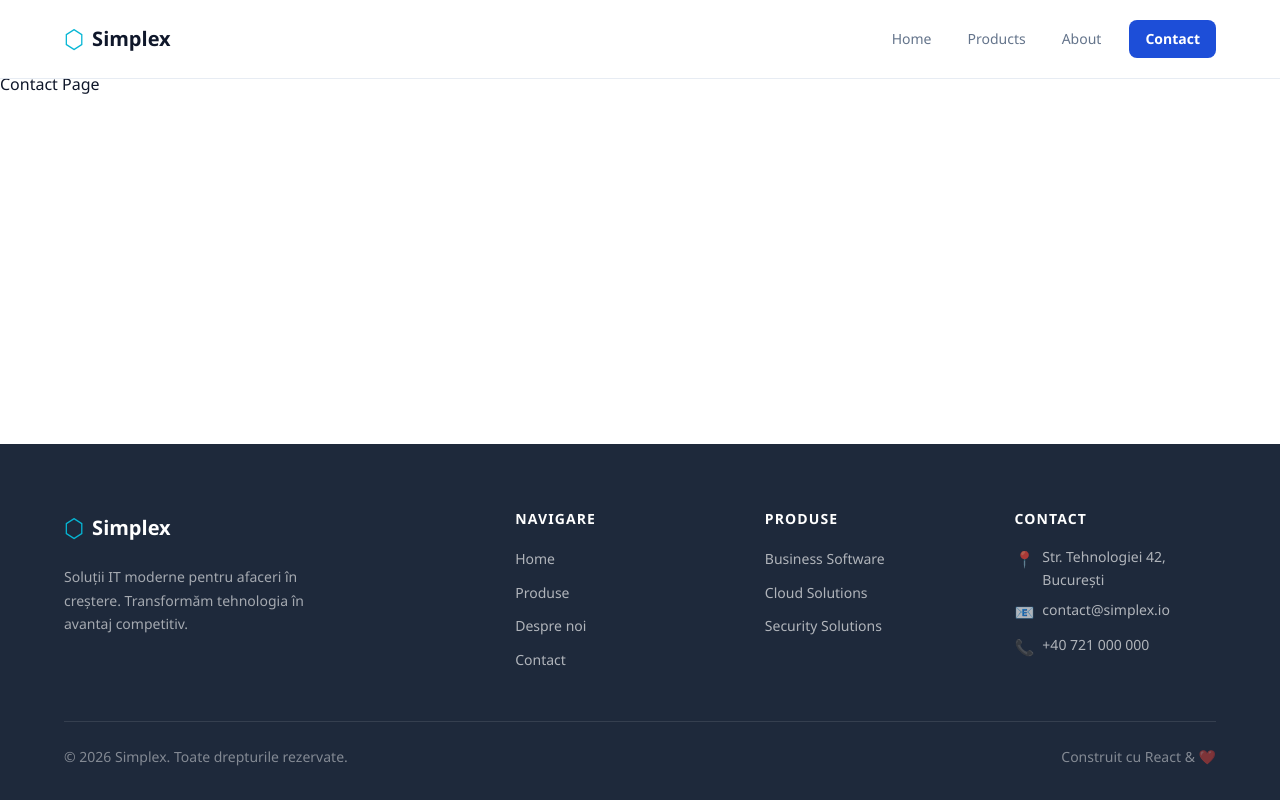
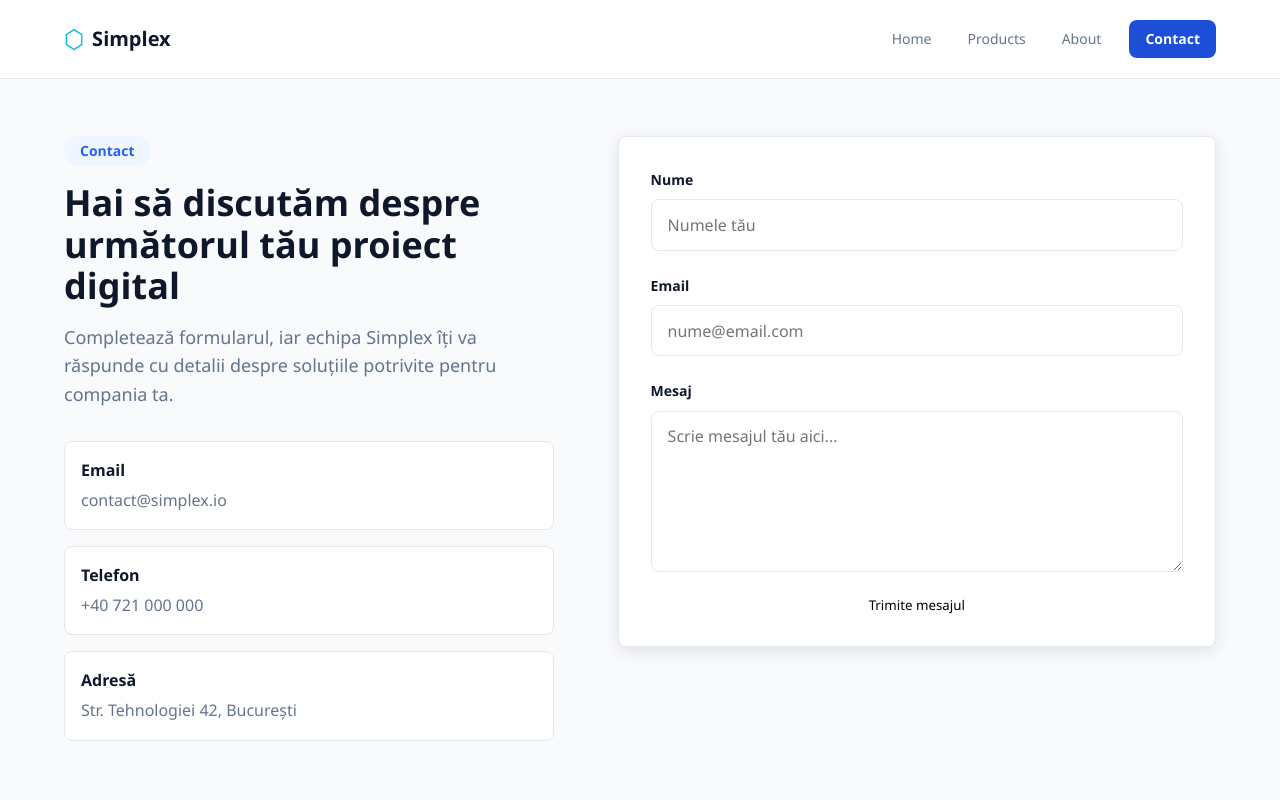
Before and after one commit to MisaGrib/Practica_2026-AplicatieWebSimplex, a React (Vite) app: page /contact in a window 1280 px wide. Shown: the top 800 px of the page. Built offline with nearby package versions, Linux system fonts and the light colour scheme.

Commit message:
Build contact page with client-side validation

```diff
--- a/src/pages/Contact/Contact.css
+++ b/src/pages/Contact/Contact.css
@@ -0,0 +1,129 @@
+.contact-page {
+  background-color: var(--color-bg);
+}
+
+.contact-page__container {
+  display: grid;
+  grid-template-columns: 0.9fr 1.1fr;
+  gap: var(--spacing-3xl);
+  align-items: start;
+}
+
+.contact-page__label {
+  display: inline-flex;
+  align-items: center;
+  margin-bottom: var(--spacing-md);
+  padding: var(--spacing-xs) var(--spacing-md);
+  border-radius: var(--radius-full);
+  background-color: var(--color-primary-light);
+  color: var(--color-primary);
+  font-size: var(--font-size-sm);
+  font-weight: 700;
+}
+
+.contact-page__content h1 {
+  margin-bottom: var(--spacing-md);
+  color: var(--color-dark);
+  font-size: var(--font-size-4xl);
+  line-height: 1.15;
+}
+
+.contact-page__content p {
+  color: var(--color-gray);
+  font-size: var(--font-size-lg);
+}
+
+.contact-page__details {
+  display: grid;
+  gap: var(--spacing-md);
+  margin-top: var(--spacing-xl);
+}
+
+.contact-page__details div {
+  display: grid;
+  gap: var(--spacing-xs);
+  padding: var(--spacing-md);
+  border: 1px solid var(--color-border);
+  border-radius: var(--radius-md);
+  background-color: var(--color-white);
+}
+
+.contact-page__details strong {
+  color: var(--color-dark);
+}
+
+.contact-page__details span {
+  color: var(--color-gray);
+}
+
+.contact-form {
+  display: grid;
+  gap: var(--spacing-lg);
+  padding: var(--spacing-xl);
+  border: 1px solid var(--color-border);
+  border-radius: var(--radius-md);
+  background-color: var(--color-white);
+  box-shadow: var(--shadow-md);
+}
+
+.contact-form__field {
+  display: grid;
+  gap: var(--spacing-sm);
+}
+
+.contact-form__field label {
+  color: var(--color-dark);
+  font-size: var(--font-size-sm);
+  font-weight: 700;
+}
+
+.contact-form__field input,
+.contact-form__field textarea {
+  width: 100%;
+  padding: 0.85rem 1rem;
+  border: 1px solid var(--color-border);
+  border-radius: var(--radius-md);
+  color: var(--color-dark);
+  background-color: var(--color-white);
+  outline: none;
+  resize: vertical;
+  transition:
+    border-color var(--transition-fast),
+    box-shadow var(--transition-fast);
+}
+
+.contact-form__field input:focus,
+.contact-form__field textarea:focus {
+  border-color: var(--color-primary);
+  box-shadow: 0 0 0 3px rgba(37, 99, 235, 0.15);
+}
+
+.contact-form__error {
+  color: #dc2626;
+  font-size: var(--font-size-sm);
+  font-weight: 600;
+}
+
+.contact-form__success {
+  padding: var(--spacing-md);
+  border-radius: var(--radius-md);
+  color: #166534;
+  background-color: #dcfce7;
+  font-weight: 700;
+}
+
+@media (max-width: 900px) {
+  .contact-page__container {
+    grid-template-columns: 1fr;
+  }
+}
+
+@media (max-width: 640px) {
+  .contact-page__content h1 {
+    font-size: var(--font-size-3xl);
+  }
+
+  .contact-form {
+    padding: var(--spacing-lg);
+  }
+}
--- a/src/pages/Contact/Contact.jsx
+++ b/src/pages/Contact/Contact.jsx
@@ -1,6 +1,155 @@
-// Pagina de contact — va fi completată în etapele următoare
+import { useState } from 'react'
+import './Contact.css'
+
+const initialFormData = {
+  name: '',
+  email: '',
+  message: '',
+}
+
 function Contact() {
-  return <div>Contact Page</div>
+  const [formData, setFormData] = useState(initialFormData)
+  const [errors, setErrors] = useState({})
+  const [successMessage, setSuccessMessage] = useState('')
+
+  const validateForm = () => {
+    const nextErrors = {}
+
+    if (!formData.name.trim()) {
+      nextErrors.name = 'Numele este obligatoriu.'
+    }
+
+    if (!formData.email.trim()) {
+      nextErrors.email = 'Emailul este obligatoriu.'
+    } else if (!/^[^\s@]+@[^\s@]+\.[^\s@]+$/.test(formData.email)) {
+      nextErrors.email = 'Introdu o adresă de email validă.'
+    }
+
+    if (!formData.message.trim()) {
+      nextErrors.message = 'Mesajul este obligatoriu.'
+    } else if (formData.message.trim().length < 10) {
+      nextErrors.message = 'Mesajul trebuie să conțină cel puțin 10 caractere.'
+    }
+
+    return nextErrors
+  }
+
+  const handleChange = (event) => {
+    const { name, value } = event.target
+
+    setFormData((currentData) => ({
+      ...currentData,
+      [name]: value,
+    }))
+
+    setErrors((currentErrors) => ({
+      ...currentErrors,
+      [name]: '',
+    }))
+
+    setSuccessMessage('')
+  }
+
+  const handleSubmit = (event) => {
+    event.preventDefault()
+
+    const validationErrors = validateForm()
+
+    if (Object.keys(validationErrors).length > 0) {
+      setErrors(validationErrors)
+      setSuccessMessage('')
+      return
+    }
+
+    setFormData(initialFormData)
+    setErrors({})
+    setSuccessMessage('Mesajul a fost trimis cu succes. Te vom contacta în curând.')
+  }
+
+  return (
+    <section className="contact-page section">
+      <div className="container contact-page__container">
+        <div className="contact-page__content">
+          <span className="contact-page__label">Contact</span>
+
+          <h1>Hai să discutăm despre următorul tău proiect digital</h1>
+
+          <p>
+            Completează formularul, iar echipa Simplex îți va răspunde cu
+            detalii despre soluțiile potrivite pentru compania ta.
+          </p>
+
+          <div className="contact-page__details">
+            <div>
+              <strong>Email</strong>
+              <span>contact@simplex.io</span>
+            </div>
+
+            <div>
+              <strong>Telefon</strong>
+              <span>+40 721 000 000</span>
+            </div>
+
+            <div>
+              <strong>Adresă</strong>
+              <span>Str. Tehnologiei 42, București</span>
+            </div>
+          </div>
+        </div>
+
+        <form className="contact-form" onSubmit={handleSubmit} noValidate>
+          <div className="contact-form__field">
+            <label htmlFor="name">Nume</label>
+            <input
+              id="name"
+              name="name"
+              type="text"
+              placeholder="Numele tău"
+              value={formData.name}
+              onChange={handleChange}
+            />
+            {errors.name && <p className="contact-form__error">{errors.name}</p>}
+          </div>
+
+          <div className="contact-form__field">
+            <label htmlFor="email">Email</label>
+            <input
+              id="email"
+              name="email"
+              type="email"
+              placeholder="nume@email.com"
+              value={formData.email}
+              onChange={handleChange}
+            />
+            {errors.email && <p className="contact-form__error">{errors.email}</p>}
+          </div>
+
+          <div className="contact-form__field">
+            <label htmlFor="message">Mesaj</label>
+            <textarea
+              id="message"
+              name="message"
+              placeholder="Scrie mesajul tău aici..."
+              rows="6"
+              value={formData.message}
+              onChange={handleChange}
+            />
+            {errors.message && (
+              <p className="contact-form__error">{errors.message}</p>
+            )}
+          </div>
+
+          {successMessage && (
+            <p className="contact-form__success">{successMessage}</p>
+          )}
+
+          <button className="btn btn--primary btn--lg" type="submit">
+            Trimite mesajul
+          </button>
+        </form>
+      </div>
+    </section>
+  )
 }
 
 export default Contact
```
